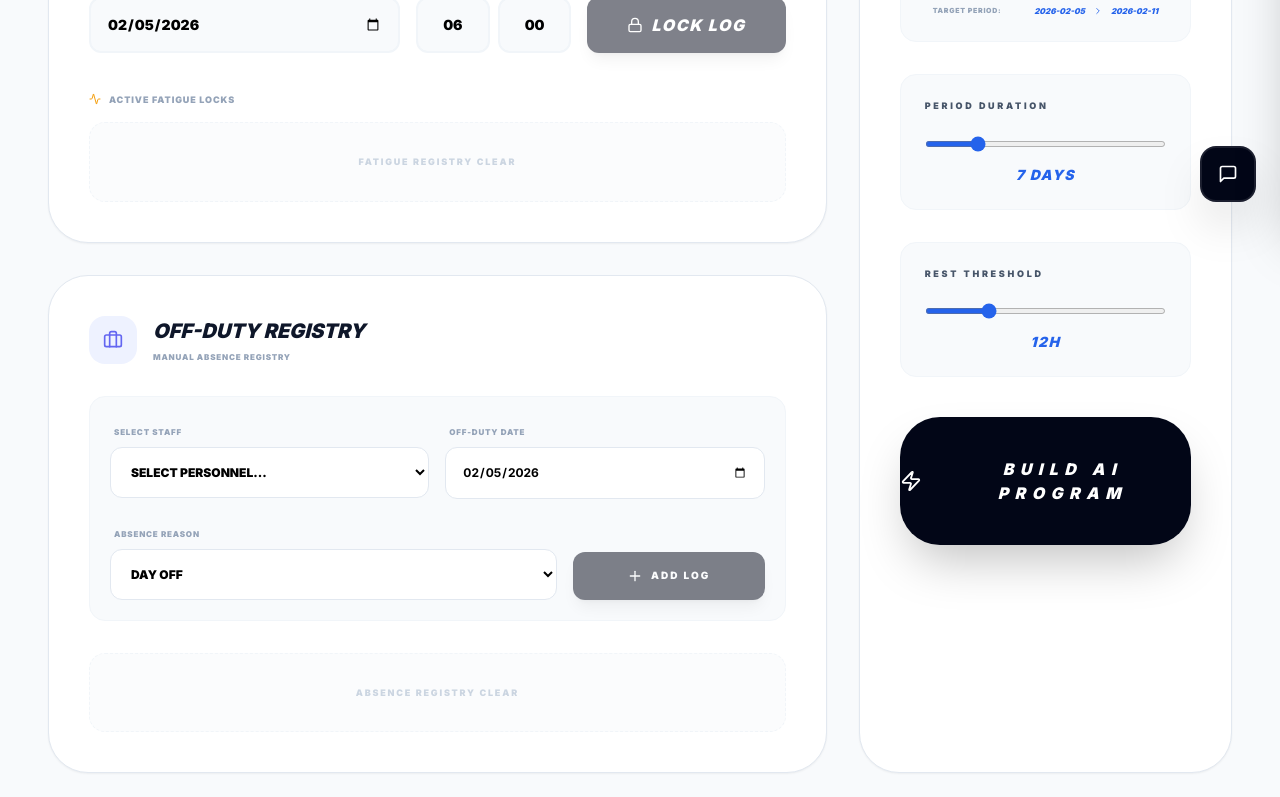
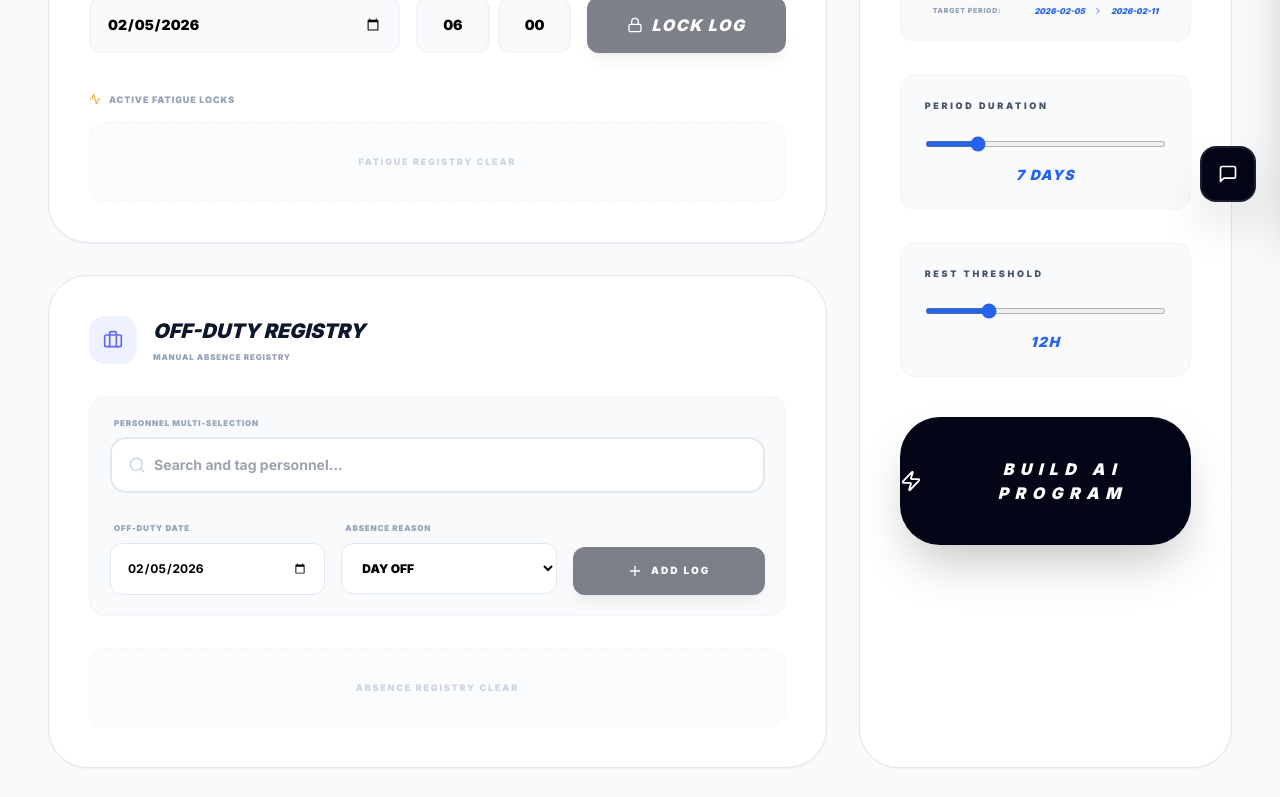
Before and after one commit to safazoom-byte/ASE-skyOPS, a React (Vite) app: page / in a window 1280 px wide. Shown: the part 574-1371 px from the top of the page. Built offline with nearby package versions, Linux system fonts and the light colour scheme.

Commit message:
Add files via upload

```diff
--- a/index.tsx
+++ b/index.tsx
@@ -29,7 +29,8 @@ import {
   CloudOff,
   Calendar as CalendarIcon,
   ChevronRight,
-  ShieldAlert
+  ShieldAlert,
+  Eraser
 } from 'lucide-react';
 
 import { Flight, Staff, DailyProgram, ShiftConfig, LeaveRequest, LeaveType, IncomingDuty } from './types';
@@ -97,9 +98,11 @@ const App: React.FC = () => {
   const [incomingSearchTerm, setIncomingSearchTerm] = useState('');
   const [incomingSearchFocus, setIncomingSearchFocus] = useState(false);
 
-  const [quickLeaveStaffId, setQuickLeaveStaffId] = useState('');
+  const [quickLeaveStaffIds, setQuickLeaveStaffIds] = useState<string[]>([]);
   const [quickLeaveDate, setQuickLeaveDate] = useState(() => new Date().toISOString().split('T')[0]);
   const [quickLeaveType, setQuickLeaveType] = useState<LeaveType>('Day off');
+  const [quickLeaveSearchTerm, setQuickLeaveSearchTerm] = useState('');
+  const [quickLeaveSearchFocus, setQuickLeaveSearchFocus] = useState(false);
 
   const [isVisible, setIsVisible] = useState(true);
   const lastScrollY = useRef(0);
@@ -226,17 +229,24 @@ const App: React.FC = () => {
 
   const handleQuickLeaveSubmit = async (e: React.FormEvent) => {
     e.preventDefault();
-    if (!quickLeaveStaffId || !quickLeaveDate) return;
-    const newReq: LeaveRequest = {
+    if (quickLeaveStaffIds.length === 0 || !quickLeaveDate) return;
+
+    const newRequests: LeaveRequest[] = quickLeaveStaffIds.map(sid => ({
       id: Math.random().toString(36).substr(2, 9),
-      staffId: quickLeaveStaffId,
+      staffId: sid,
       startDate: quickLeaveDate,
       endDate: quickLeaveDate,
       type: quickLeaveType
-    };
-    setLeaveRequests(prev => [...prev, newReq]);
-    if (supabase) await db.upsertLeave(newReq);
-    setQuickLeaveStaffId('');
+    }));
+
+    setLeaveRequests(prev => [...prev, ...newRequests]);
+
+    if (supabase) {
+      await db.upsertLeaves(newRequests);
+    }
+
+    setQuickLeaveStaffIds([]);
+    setQuickLeaveSearchTerm('');
   };
 
   const handleLeaveDelete = async (id: string) => {
@@ -267,7 +277,9 @@ const App: React.FC = () => {
     });
 
     setIncomingDuties(currentDuties);
-    if (supabase) for (const d of newDuties) await db.upsertIncomingDuty(d);
+    if (supabase) {
+      await db.upsertIncomingDuties(newDuties);
+    }
     setIncomingSelectedStaffIds([]); setIncomingSearchTerm('');
   };
 
@@ -284,6 +296,12 @@ const App: React.FC = () => {
     const lower = incomingSearchTerm.toLowerCase();
     return staff.filter(s => s.initials.toLowerCase().includes(lower) || s.name.toLowerCase().includes(lower));
   }, [staff, incomingSearchTerm]);
+
+  const filteredQuickLeaveStaff = useMemo(() => {
+    if (!quickLeaveSearchTerm) return staff;
+    const lower = quickLeaveSearchTerm.toLowerCase();
+    return staff.filter(s => s.initials.toLowerCase().includes(lower) || s.name.toLowerCase().includes(lower));
+  }, [staff, quickLeaveSearchTerm]);
 
   const navigationTabs = [
     { id: 'dashboard', icon: LayoutDashboard, label: 'Dashboard' },
@@ -372,11 +390,16 @@ const App: React.FC = () => {
                       </div>
                       <div className="flex flex-col gap-6">
                           <div className="relative group">
-                              <label className="text-[8px] font-black text-slate-400 uppercase tracking-[0.2em] mb-2 block ml-1">Personnel Selection</label>
+                              <label className="text-[8px] font-black text-slate-400 uppercase tracking-[0.2em] mb-2 block ml-1 flex justify-between items-center">
+                                <span>Personnel Selection</span>
+                                {incomingSelectedStaffIds.length > 0 && (
+                                  <button onClick={() => setIncomingSelectedStaffIds([])} className="text-[7px] text-slate-400 hover:text-rose-500 flex items-center gap-1"><Eraser size={8}/> Clear Selection</button>
+                                )}
+                              </label>
                               <div className={`w-full min-h-[56px] px-4 py-3 bg-white rounded-xl md:rounded-2xl border-2 flex flex-wrap items-center gap-2 transition-colors ${incomingSearchFocus ? 'border-amber-400' : 'border-slate-100'}`}>
                                   <Search size={18} className="text-slate-300" />
                                   {incomingSelectedStaffIds.map(id => (
-                                      <span key={id} className="px-2 py-1 bg-amber-50 text-amber-700 rounded-lg text-[9px] font-black uppercase flex items-center gap-2 border border-amber-100">
+                                      <span key={id} className="px-2 py-1 bg-amber-50 text-amber-700 rounded-lg text-[9px] font-black uppercase flex items-center gap-2 border border-amber-100 animate-in zoom-in-95">
                                           {staff.find(st => st.id === id)?.initials}
                                           <button onClick={() => setIncomingSelectedStaffIds(p => p.filter(x => x !== id))} className="hover:text-rose-500"><X size={12}/></button>
                                       </span>
@@ -457,20 +480,49 @@ const App: React.FC = () => {
                         </div>
                      </div>
                      <form onSubmit={handleQuickLeaveSubmit} className="flex flex-col gap-5 mb-8 p-5 bg-slate-50 rounded-2xl border border-slate-100">
+                        <div className="flex flex-col gap-4">
+                          <div className="relative group">
+                              <label className="text-[8px] font-black text-slate-400 uppercase tracking-widest mb-2 block ml-1 flex justify-between items-center">
+                                <span>Personnel Multi-Selection</span>
+                                {quickLeaveStaffIds.length > 0 && (
+                                  <button onClick={() => setQuickLeaveStaffIds([])} type="button" className="text-[7px] text-slate-400 hover:text-rose-500 flex items-center gap-1"><Eraser size={8}/> Clear Selection</button>
+                                )}
+                              </label>
+                              <div className={`w-full min-h-[56px] px-4 py-3 bg-white rounded-xl md:rounded-2xl border-2 flex flex-wrap items-center gap-2 transition-colors ${quickLeaveSearchFocus ? 'border-indigo-400' : 'border-slate-200'}`}>
+                                  <Search size={18} className="text-slate-300" />
+                                  {quickLeaveStaffIds.map(id => (
+                                      <span key={id} className="px-2 py-1 bg-indigo-50 text-indigo-700 rounded-lg text-[9px] font-black uppercase flex items-center gap-2 border border-indigo-100 animate-in zoom-in-95">
+                                          {staff.find(st => st.id === id)?.initials}
+                                          <button type="button" onClick={() => setQuickLeaveStaffIds(p => p.filter(x => x !== id))} className="hover:text-rose-500"><X size={12}/></button>
+                                      </span>
+                                  ))}
+                                  <input
+                                      type="text"
+                                      className="flex-1 bg-transparent text-sm font-bold outline-none py-1 min-w-[120px]"
+                                      placeholder="Search and tag personnel..."
+                                      value={quickLeaveSearchTerm}
+                                      onChange={e => setQuickLeaveSearchTerm(e.target.value)}
+                                      onFocus={() => setQuickLeaveSearchFocus(true)}
+                                      onBlur={() => setTimeout(() => setQuickLeaveSearchFocus(false), 200)}
+                                  />
+                              </div>
+                              {quickLeaveSearchFocus && (
+                                  <div className="absolute top-full left-0 right-0 mt-2 bg-white border border-slate-200 rounded-xl shadow-xl max-h-[180px] overflow-y-auto p-2 z-[200] animate-in slide-in-from-top-2">
+                                      {filteredQuickLeaveStaff.map(s => (
+                                          <button key={s.id} type="button" onMouseDown={(e) => { e.preventDefault(); setQuickLeaveStaffIds(p => p.includes(s.id) ? p.filter(x => x !== s.id) : [...p, s.id]); }} className={`w-full text-left p-2.5 rounded-lg text-[10px] font-black uppercase transition-colors ${quickLeaveStaffIds.includes(s.id) ? 'bg-indigo-50 text-indigo-700' : 'hover:bg-slate-50 text-slate-600'}`}>
+                                              {s.initials} — {s.name}
+                                          </button>
+                                      ))}
+                                      {filteredQuickLeaveStaff.length === 0 && <p className="text-[10px] text-slate-400 p-3 italic">No matching personnel</p>}
+                                  </div>
+                              )}
+                          </div>
+                        </div>
                         <div className="flex flex-col sm:flex-row gap-4">
-                          <div className="flex-1 space-y-1.5">
-                             <label className="text-[8px] font-black text-slate-400 uppercase tracking-widest ml-1">Select Staff</label>
-                             <select className="w-full px-4 py-4 bg-white border border-slate-200 rounded-xl font-black text-xs uppercase outline-none focus:ring-4 focus:ring-indigo-500/10 transition-all" value={quickLeaveStaffId} onChange={e => setQuickLeaveStaffId(e.target.value)} required>
-                                <option value="">Select Personnel...</option>
-                                {staff.sort((a,b) => a.initials.localeCompare(b.initials)).map(s => (<option key={s.id} value={s.id}>{s.initials} — {s.name}</option>))}
-                             </select>
-                          </div>
                           <div className="flex-1 space-y-1.5">
                              <label className="text-[8px] font-black text-slate-400 uppercase tracking-widest ml-1">Off-Duty Date</label>
                              <input type="date" className="w-full px-4 py-4 bg-white border border-slate-200 rounded-xl font-bold text-xs outline-none focus:ring-4 focus:ring-indigo-500/10 transition-all" value={quickLeaveDate} onChange={e => setQuickLeaveDate(e.target.value)} required />
                           </div>
-                        </div>
-                        <div className="flex flex-col sm:flex-row gap-4">
                           <div className="flex-1 space-y-1.5">
                              <label className="text-[8px] font-black text-slate-400 uppercase tracking-widest ml-1">Absence Reason</label>
                              <select className="w-full px-4 py-4 bg-white border border-slate-200 rounded-xl font-black text-xs uppercase outline-none focus:ring-4 focus:ring-indigo-500/10 transition-all" value={quickLeaveType} onChange={e => setQuickLeaveType(e.target.value as LeaveType)}>
@@ -481,7 +533,7 @@ const App: React.FC = () => {
                              </select>
                           </div>
                           <div className="flex items-end">
-                            <button type="submit" disabled={!quickLeaveStaffId} className="w-full sm:w-48 py-4 bg-slate-950 text-white rounded-xl font-black uppercase text-[10px] tracking-[0.2em] flex items-center justify-center gap-2 hover:bg-indigo-600 transition-all shadow-lg active:scale-95 disabled:opacity-50">
+                            <button type="submit" disabled={quickLeaveStaffIds.length === 0} className="w-full sm:w-48 py-4 bg-slate-950 text-white rounded-xl font-black uppercase text-[10px] tracking-[0.2em] flex items-center justify-center gap-2 hover:bg-indigo-600 transition-all shadow-lg active:scale-95 disabled:opacity-50">
                               <Plus size={16} /> ADD LOG
                             </button>
                           </div>
```
